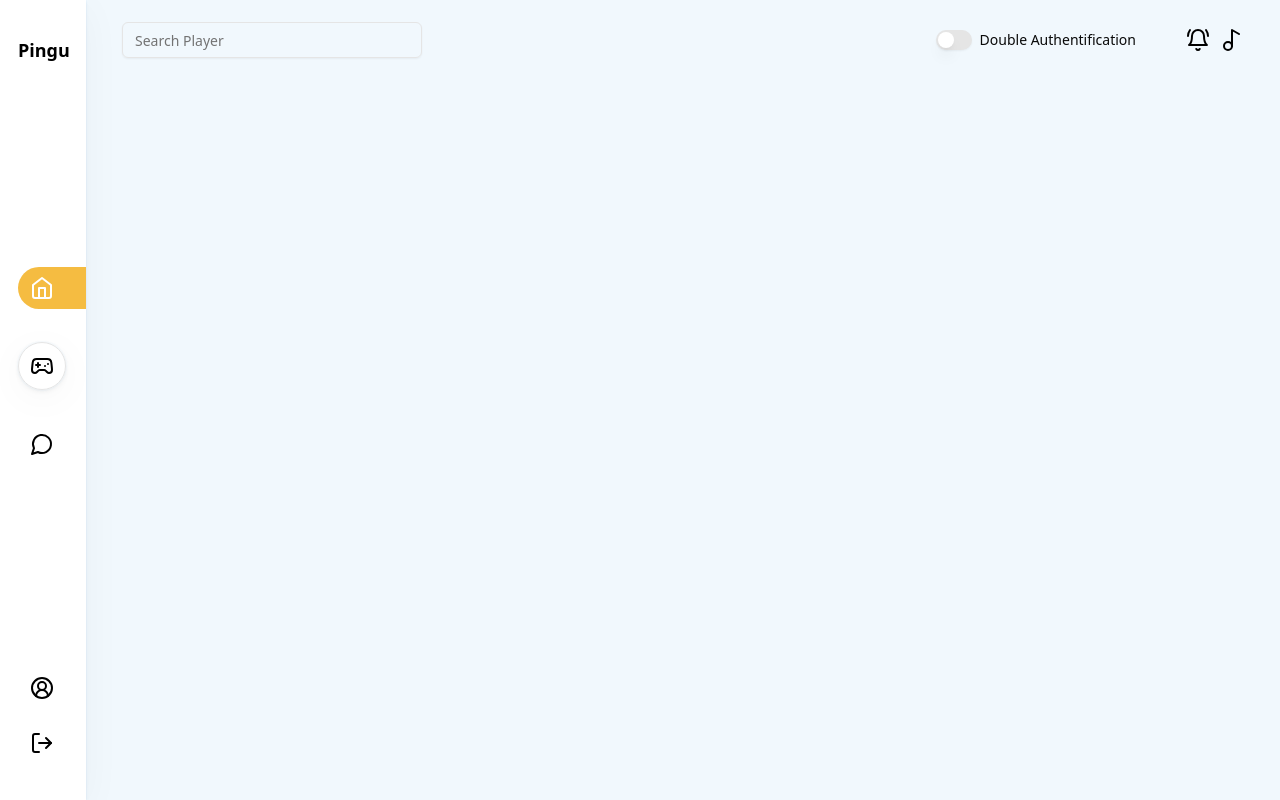
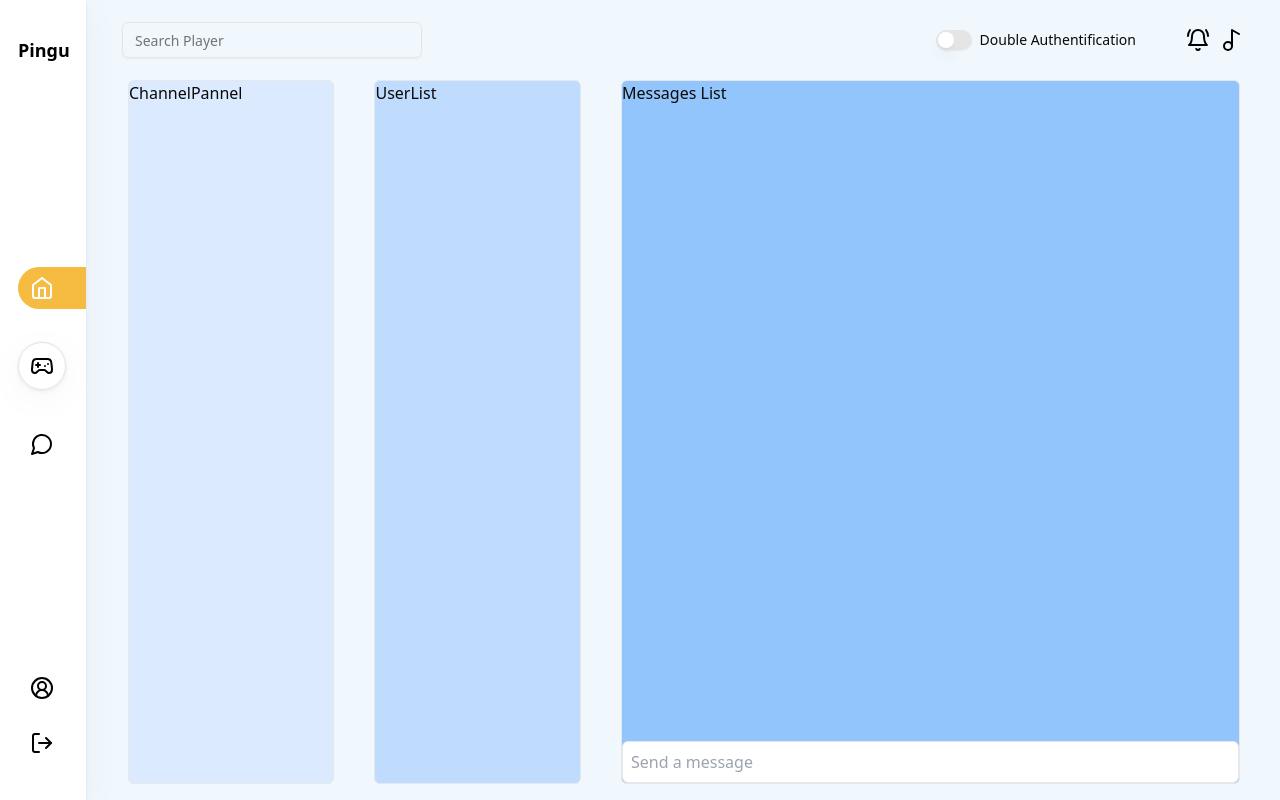
Before and after one commit to fbily42/ft_transcendence, a React (Vite) app in the folder frontend/: page /chat in a window 1280 px wide. Built offline with nearby package versions, Linux system fonts and the light colour scheme.

Commit message:
Debut front chat

```diff
--- a/frontend/src/Pages/Chat/Chat.tsx
+++ b/frontend/src/Pages/Chat/Chat.tsx
@@ -1,8 +1,15 @@
+import ChannelPanel from '@/components/Chat/ChannelPanel'
+import ChatWindow from '@/components/Chat/ChatWindow'
+import UserList from '@/components/Chat/UserList'
 import React from 'react'
 
 function Chat() {
   return (
-    <div>Chat</div>
+    <div className='flex h-[88vh] ml-32'>
+		<ChannelPanel></ChannelPanel>
+		<UserList></UserList>
+		<ChatWindow></ChatWindow>
+	</div>
   )
 }
 
--- /dev/null
+++ b/frontend/src/components/Chat/ChannelPanel.tsx
@@ -0,0 +1,11 @@
+import React from 'react'
+
+function ChannelPanel() {
+  return (
+	<div className="bg-blue-100 h-full w-1/5 rounded-md border overflow-y-auto">
+		ChannelPannel
+	</div>
+  )
+}
+
+export default ChannelPanel
--- /dev/null
+++ b/frontend/src/components/Chat/ChatWindow.tsx
@@ -0,0 +1,21 @@
+import React from 'react'
+
+function ChatWindow() {
+  return (
+	<div className="flex flex-col bg-blue-300 w-3/5 ml-10 mr-10 rounded-md border">
+	<div className="overflow-y-auto">
+	  Messages List
+	</div>
+	<div className="mt-auto">
+	  <input
+		type="text"
+		className="rounded-md border p-2 w-full"
+		placeholder="Send a message"
+	  />
+	  {/* Bouton d'envoi */}
+	</div>
+  </div>
+  )
+}
+
+export default ChatWindow
--- /dev/null
+++ b/frontend/src/components/Chat/UserList.tsx
@@ -0,0 +1,11 @@
+import React from 'react'
+
+function UserList() {
+  return (
+	<div className="bg-blue-200 w-1/5 ml-10 rounded-md border overflow-y-auto">
+		UserList
+	</div>
+  )
+}
+
+export default UserList
```
